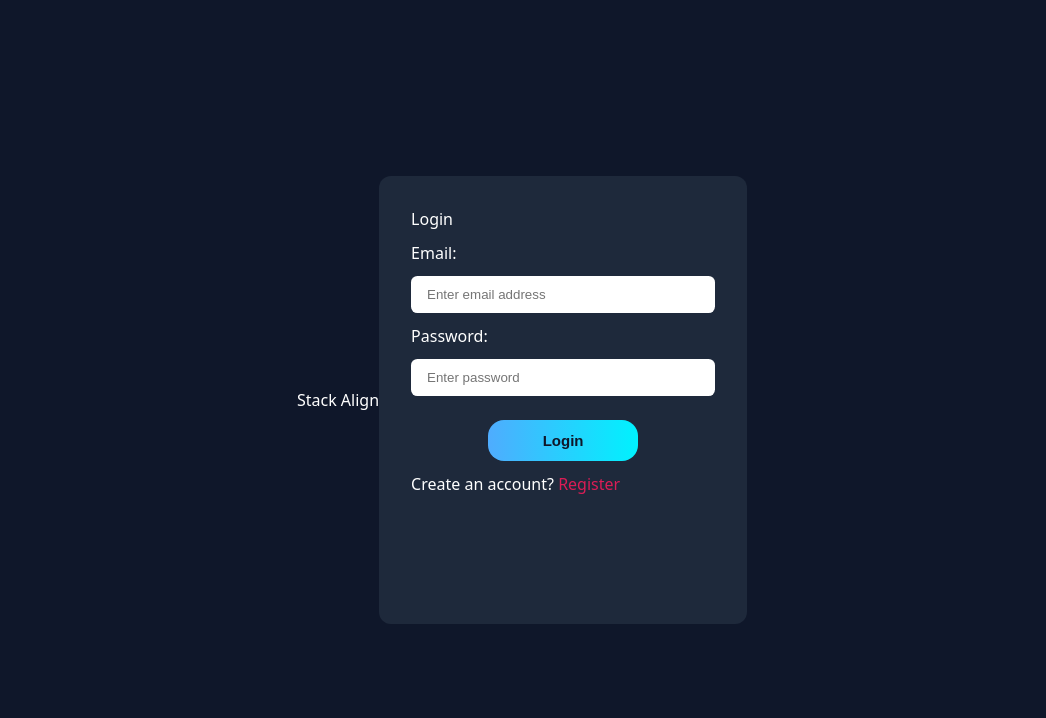
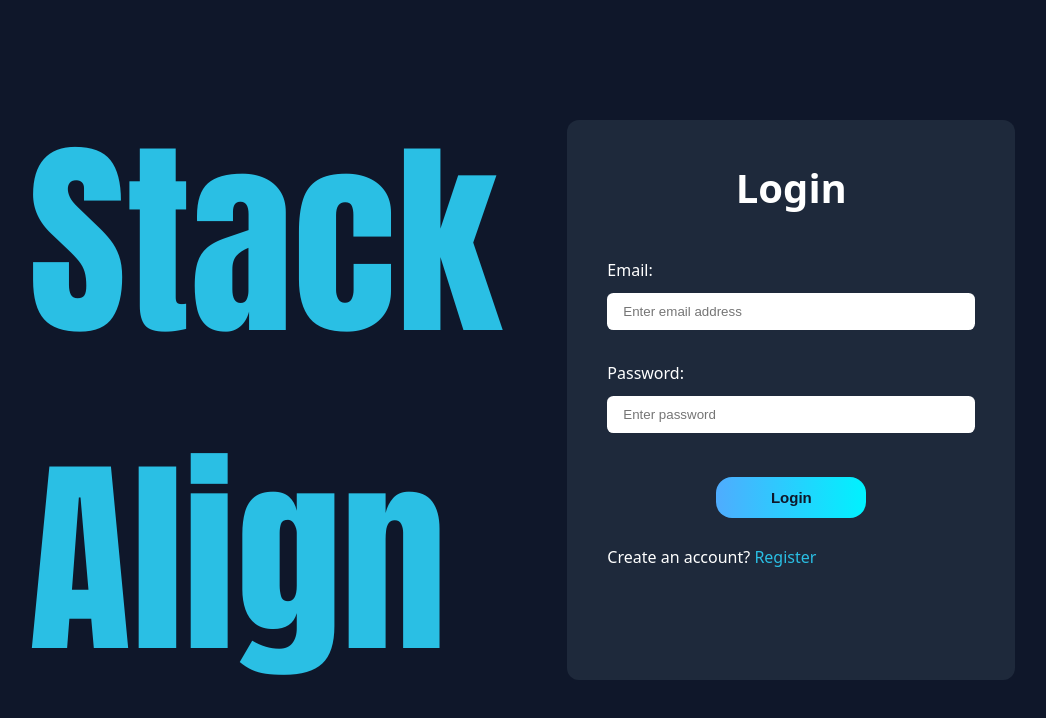
Before and after one commit to Yash158-stack/StackAlign, a React (Vite) app in the folder Frontend/: page /login in a window 1280 px wide. Shown: the top 718 px of the page, without its empty margins (118-1164 px from the left). Built offline with nearby package versions, Linux system fonts and the light colour scheme; no server answers.

Commit message:
UI changes

```diff
--- a/Frontend/src/features/auth/auth.form.scss
+++ b/Frontend/src/features/auth/auth.form.scss
@@ -2,28 +2,40 @@ main {
     min-height: 100vh;
     width: 100%;
     display: flex;
-    justify-content: center;
+    justify-content: space-evenly;
     align-items: center;
+    gap: 20rem;
+
+    .name {
+        font-family:Impact, Haettenschweiler, 'Arial Narrow Bold', sans-serif;
+        font-size: 13.2rem;
+        font-weight: bold;
+        width: 4.5rem;
+        color: #2abfe4;
+    }
 
     .form-container {
         display: flex;
         flex-direction: column;
         gap:0.75rem;
-        min-width: 23rem;
-        height: 28rem;
+        min-width: 28rem;
+        height: 35rem;
         border-radius: 0.75rem;
         background-color: #1e293b;
-        padding: 2rem;
+        padding: 2.5rem;
     }
 
 
 form {
     display: flex;
     flex-direction: column;
-    gap: 0.75rem;
+    gap: 2rem;
 }
 
-h1 {
+.heading {
+    font-size: 2.5rem;
+    font-weight: bold;
+    margin-bottom:2rem;
     align-self: center;
 }
 
@@ -41,8 +53,11 @@ h1 {
             height: 2.3rem;
         }
     }
+    .link {
+        margin-top: 1rem;
+    }
     a{
-        color: #db1d56;
+        color: #2abfe4;
         text-decoration: none;
     }
 
```
